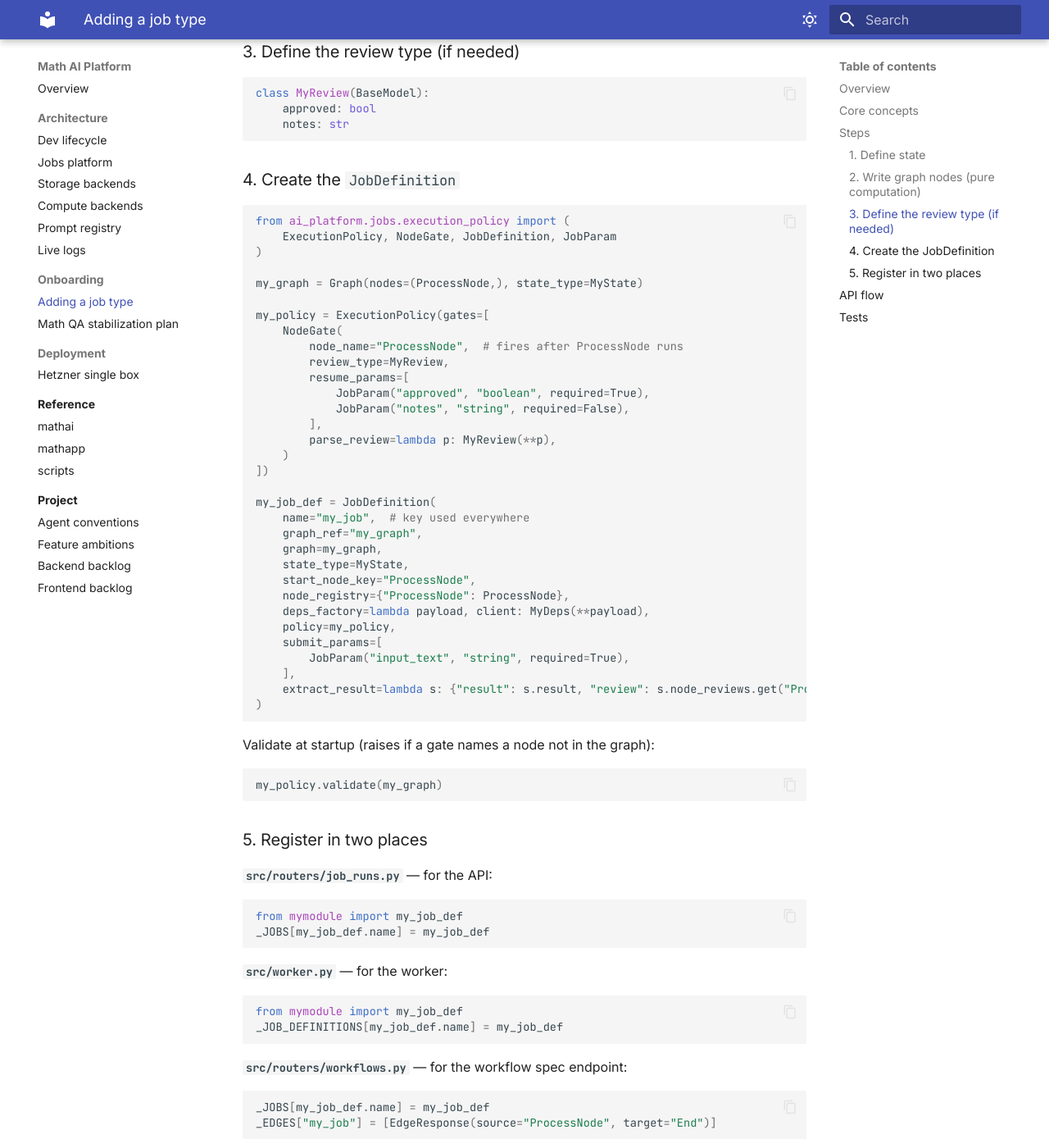
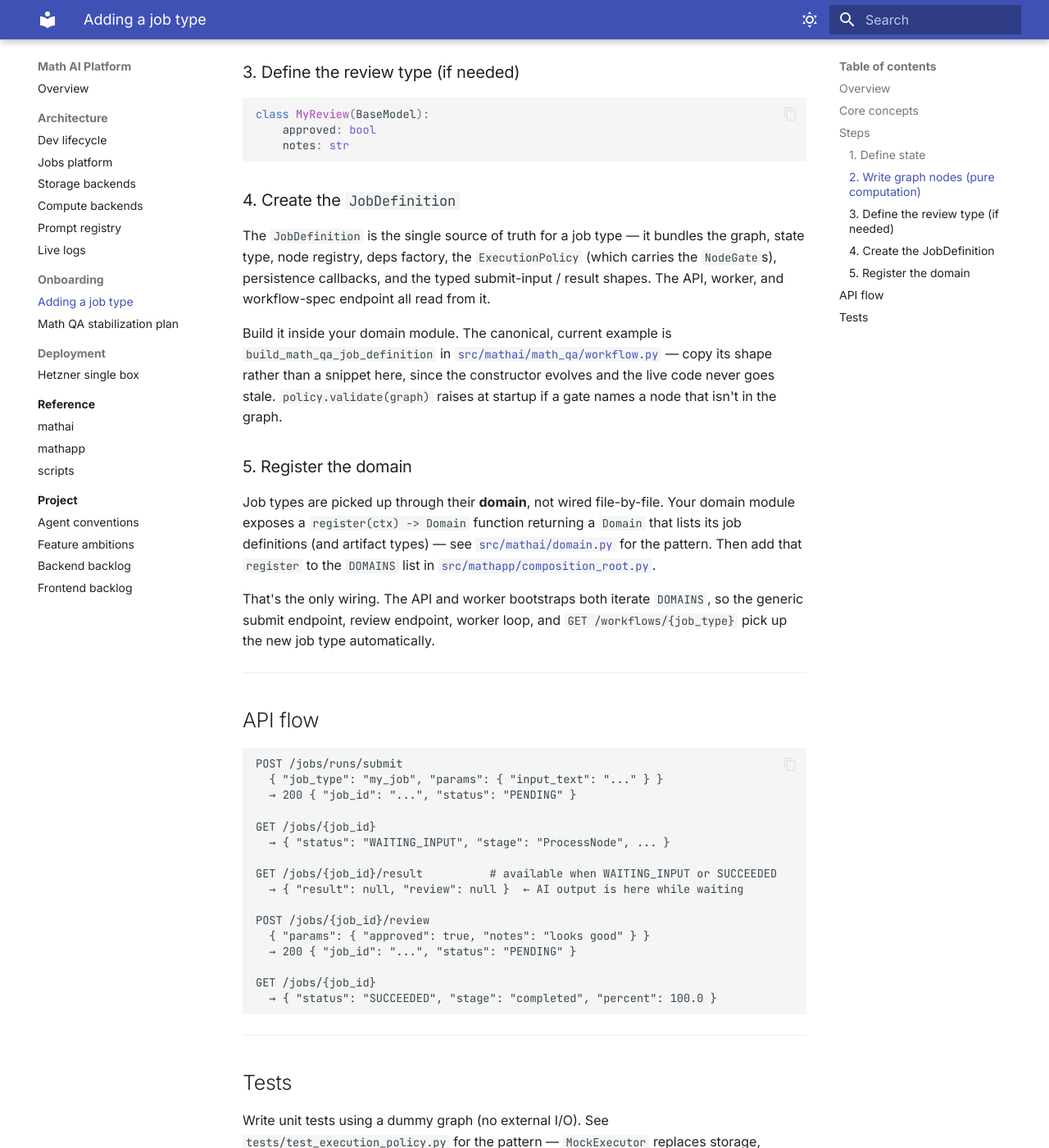
Before and after one commit to sepoul/ai-platform, an MkDocs documentation site: the page built from docs/onboarding_new_job_type.md, in a window 1280 px wide and 1400 px high, scrolled down 1518 px. Shown: the whole window at 82% size. Built offline with MkDocs 1.6.1 and Material for MkDocs 9.7.7, drawn with Linux system fonts in a browser that asks for light colours; some of the changed text lies outside the part shown.

Commit message:
docs: clean up stale and unpublishable content for public repo
- Delete broken docs/project/math-ui-NEXT_BEST_STEPS.md symlink (pointed
  outside the repo) and the dead instructions/concept/math_concept.md
  stub plus its registry entry.
- Fold USAGE.md's product vision into README as a "What it is" intro;
  fix the stale "no production deployment story yet" line.
- Excise stale registration mechanics from onboarding_new_job_type.md
  (submit_params, manual _JOBS wiring) in favor of the current
  domain/composition_root mechanism, pointing at live code.
- Rename the "Zukunft Music" section in FEATURES.md to "Reusable
  figure stack"; reword an internal-process line in supabase_intro.md.
- gitignore local/ scratch dir.

Co-Authored-By: Claude Opus 4.7 <noreply@anthropic.com>

````diff
--- a/docs/onboarding_new_job_type.md
+++ b/docs/onboarding_new_job_type.md
@@ -2,7 +2,7 @@
 
 ## Overview
 
-The job system is fully generic. Adding a new job type means writing **one file** (the job definition) — the handler, API, worker, and workflow spec all pick it up automatically.
+The job system is fully generic. Adding a new job type means writing the job definition and registering its domain — the handler, API, worker, and workflow spec all pick it up automatically.
 
 ---
 
@@ -60,67 +60,32 @@ class MyReview(BaseModel):
 
 ### 4. Create the `JobDefinition`
 
-```python
-from ai_platform.jobs.execution_policy import (
-    ExecutionPolicy, NodeGate, JobDefinition, JobParam
-)
+The `JobDefinition` is the single source of truth for a job type — it
+bundles the graph, state type, node registry, deps factory, the
+`ExecutionPolicy` (which carries the `NodeGate`s), persistence
+callbacks, and the typed submit-input / result shapes. The API,
+worker, and workflow-spec endpoint all read from it.
 
-my_graph = Graph(nodes=(ProcessNode,), state_type=MyState)
+Build it inside your domain module. The canonical, current example is
+`build_math_qa_job_definition` in
+[`src/mathai/math_qa/workflow.py`](../src/mathai/math_qa/workflow.py) —
+copy its shape rather than a snippet here, since the constructor
+evolves and the live code never goes stale. `policy.validate(graph)`
+raises at startup if a gate names a node that isn't in the graph.
 
-my_policy = ExecutionPolicy(gates=[
-    NodeGate(
-        node_name="ProcessNode",  # fires after ProcessNode runs
-        review_type=MyReview,
-        resume_params=[
-            JobParam("approved", "boolean", required=True),
-            JobParam("notes", "string", required=False),
-        ],
-        parse_review=lambda p: MyReview(**p),
-    )
-])
+### 5. Register the domain
 
-my_job_def = JobDefinition(
-    name="my_job",  # key used everywhere
-    graph_ref="my_graph",
-    graph=my_graph,
-    state_type=MyState,
-    start_node_key="ProcessNode",
-    node_registry={"ProcessNode": ProcessNode},
-    deps_factory=lambda payload, client: MyDeps(**payload),
-    policy=my_policy,
-    submit_params=[
-        JobParam("input_text", "string", required=True),
-    ],
-    extract_result=lambda s: {"result": s.result, "review": s.node_reviews.get("ProcessNode")},
-)
-```
+Job types are picked up through their **domain**, not wired
+file-by-file. Your domain module exposes a `register(ctx) -> Domain`
+function returning a `Domain` that lists its job definitions (and
+artifact types) — see [`src/mathai/domain.py`](../src/mathai/domain.py)
+for the pattern. Then add that `register` to the `DOMAINS` list in
+[`src/mathapp/composition_root.py`](../src/mathapp/composition_root.py).
 
-Validate at startup (raises if a gate names a node not in the graph):
-```python
-my_policy.validate(my_graph)
-```
-
-### 5. Register in two places
-
-**`src/routers/job_runs.py`** — for the API:
-```python
-from mymodule import my_job_def
-_JOBS[my_job_def.name] = my_job_def
-```
-
-**`src/worker.py`** — for the worker:
-```python
-from mymodule import my_job_def
-_JOB_DEFINITIONS[my_job_def.name] = my_job_def
-```
-
-**`src/routers/workflows.py`** — for the workflow spec endpoint:
-```python
-_JOBS[my_job_def.name] = my_job_def
-_EDGES["my_job"] = [EdgeResponse(source="ProcessNode", target="End")]
-```
-
-That's it. The generic handler, submit endpoint, review endpoint, and `GET /workflows/my_job` all work automatically.
+That's the only wiring. The API and worker bootstraps both iterate
+`DOMAINS`, so the generic submit endpoint, review endpoint, worker
+loop, and `GET /workflows/{job_type}` pick up the new job type
+automatically.
 
 ---
 
````
Also changed, not shown: FEATURES.md (+5 -5 lines), README.md (+19 -2 lines), USAGE.md (deleted, +0 -12 lines), docs/project/README.md (+3 -1 lines), docs/project/math-ui-NEXT_BEST_STEPS.md (deleted, +0 -1 lines), docs/project/supabase_intro.md (+4 -4 lines), instructions/concept/math_concept.md (deleted, +0 -1 lines), 3 other files.
